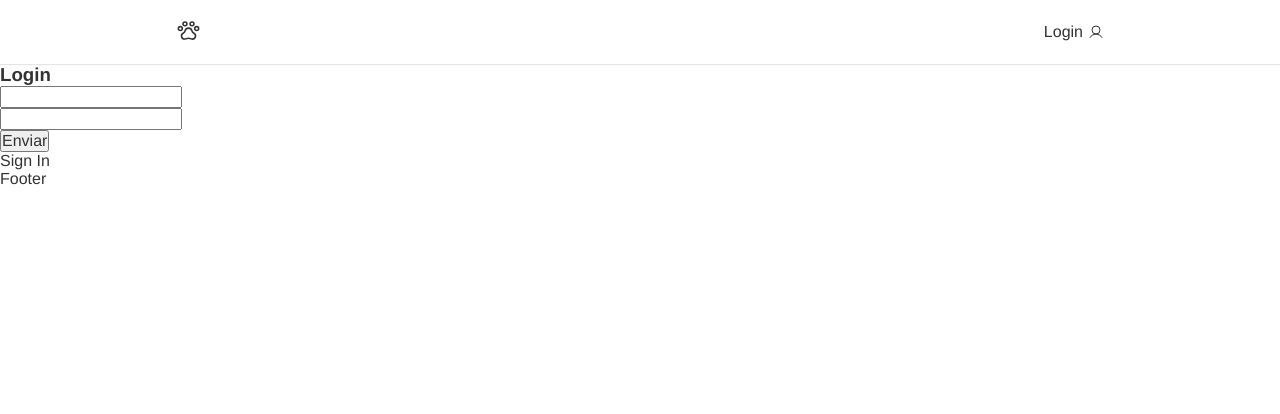
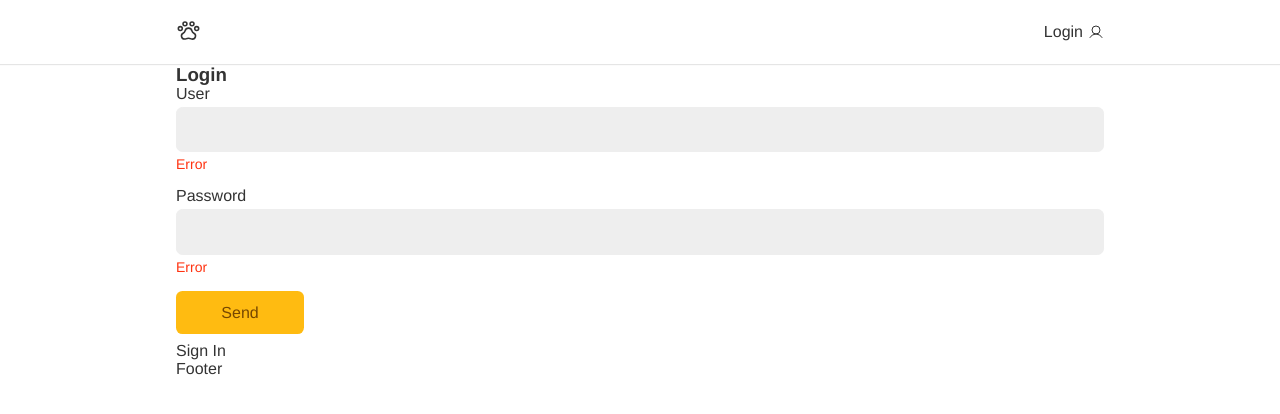
Before and after one commit to patriciasegantine/dogs-network-react-ts, a React (Vite) app: page /login in a window 1280 px wide. Shown: the top 414 px of the page. Built offline with nearby package versions, Linux system fonts and the light colour scheme.

Commit message:
adding input and button component

```diff
--- a/src/components/footer/footer.jsx
+++ b/src/components/footer/footer.jsx
@@ -3,8 +3,10 @@ import styles from './footer.module.css'
 
 export const Footer = () => {
   return (
-    <div>
-      Footer
-    </div>
+    <section>
+      <div className={'container'}>
+        Footer
+      </div>
+    </section>
   )
 }
--- /dev/null
+++ b/src/components/form/button.jsx
@@ -0,0 +1,13 @@
+import React from 'react'
+import styles from './button.module.css'
+
+export const Button = ({children, ...props}) => {
+  return (
+    <button
+      className={styles.btn}
+      {...props}
+    >
+      {children}
+    </button>
+  )
+}
--- /dev/null
+++ b/src/components/form/button.module.css
@@ -0,0 +1,24 @@
+.btn {
+    font-size: 1rem;
+    font-family: var(--type-first);
+    font-weight: 500;
+    border: none;
+    border-radius: 0.4rem;
+    background: var(--yellow-500);
+    color: var(--yellow-900);
+    padding: 0.8rem 1.2rem;
+    cursor: pointer;
+    transition: .1s;
+    min-width: 8rem;
+    margin: .5rem 0;
+}
+
+.btn:hover, .btn:focus {
+    outline: none;
+    box-shadow: 0 0 0 3px var(--yellow-200), 0 0 0 4px var(--yellow-500);
+}
+
+.btn:disabled {
+    opacity: .5;
+    cursor: wait;
+}
--- /dev/null
+++ b/src/components/form/input.jsx
@@ -0,0 +1,24 @@
+import React from 'react'
+import styles from './input.module.css'
+
+export const Input = ({label, type, name, value, onChange}) => {
+  return (
+    <div className={styles.wrapper}>
+      <label
+        className={styles.label}
+        htmlFor={name}
+      >
+        {label}
+      </label>
+
+      <input
+        type={type}
+        id={name}
+        value={value}
+        onChange={onChange}
+        className={styles.input}
+      />
+      <p className={styles.error}>Error</p>
+    </div>
+  )
+}
--- /dev/null
+++ b/src/components/form/input.module.css
@@ -0,0 +1,35 @@
+.wrapper {
+    margin-bottom: 1rem;
+
+}
+
+.label {
+    display: block;
+    font-size: 1rem;
+    line-height: 1;
+    padding-bottom: .3rem;
+}
+
+.input {
+    border: 1px solid var(--ligth-gray);
+    display: block;
+    width: 100%;
+    font-size: 1rem;
+    padding: .8rem;
+    border-radius: .4rem;
+    background: var(--ligth-gray);
+    transition: .2s;
+}
+
+.input:focus, input:hover {
+    outline: none;
+    border-color: var(--yellow-500);
+    background: var(--white);
+    box-shadow: 0 0 0 1px #fea;
+}
+
+.error {
+    color: var(--danger);
+    font-size: .875rem;
+    margin-top: .25rem;
+}
--- a/src/components/login/login-form.jsx
+++ b/src/components/login/login-form.jsx
@@ -1,5 +1,7 @@
 import React, { useState } from 'react'
 import { Link } from 'react-router-dom'
+import { Input } from '../form/input'
+import { Button } from '../form/button'
 
 export const LoginForm = () => {
   const [username, setUsername] = useState('')
@@ -24,21 +26,27 @@ export const LoginForm = () => {
   }
 
   return (
-    <section>
+    <section className={'container'}>
       <h1>Login</h1>
       <form action="" onSubmit={handleSubmit}>
-        <input
-          type="text"
+        <Input
+          label={'User'}
+          type={'text'}
+          name={'username'}
           value={username}
           onChange={(event) => setUsername(event.target.value)}
         />
 
-        <input
-          type="text"
+        <Input
+          label={'Password'}
+          type={'password'}
+          name={'password'}
           value={password}
           onChange={(event) => setPassword(event.target.value)}
         />
-        <button>Enviar</button>
+
+        <Button>Send</Button>
+
       </form>
       <Link to={'/login/create'}>Sign In</Link>
     </section>
--- a/src/global.css
+++ b/src/global.css
@@ -1,12 +1,22 @@
 :root {
     --black-color: #333;
+    --ligth-gray: #eee;
+    --white: #fff;
+
+    --yellow-200: #fea;
+    --yellow-500: #fb1;
+
+    --yellow-900: #764701;
+
+    --danger: #f31;
 
 
     --type-first: Helvetica, Arial, sansserif;
     --type-second: 'Spectral', Georgia;
 
 
-    --box-shadow: 0px 1px 1px rgba(0, 0, 0, 0.1)
+    --box-shadow: 0px 1px 1px rgba(0, 0, 0, 0.1);
+    --btn-box-shadow: 0 0 0 3px #fea;
 }
 
 * {
--- a/src/view/home.jsx
+++ b/src/view/home.jsx
@@ -2,9 +2,9 @@ import React from 'react'
 
 export const Home = () => {
   return (
-    <div>
+    <section className={'container'}>
       <h1>Home</h1>
 
-    </div>
+    </section>
   )
 }
```
